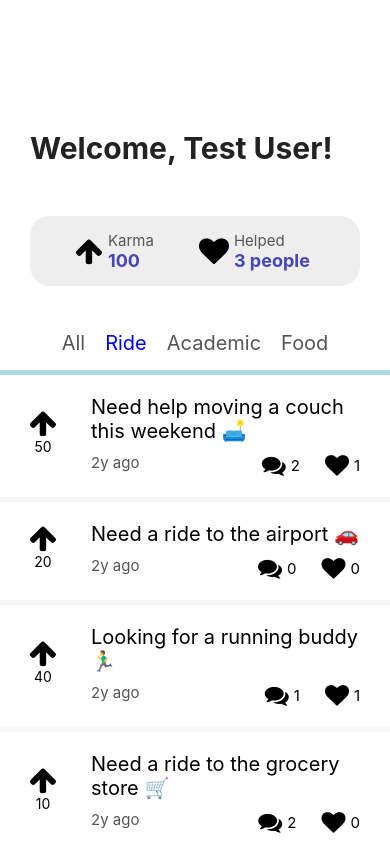
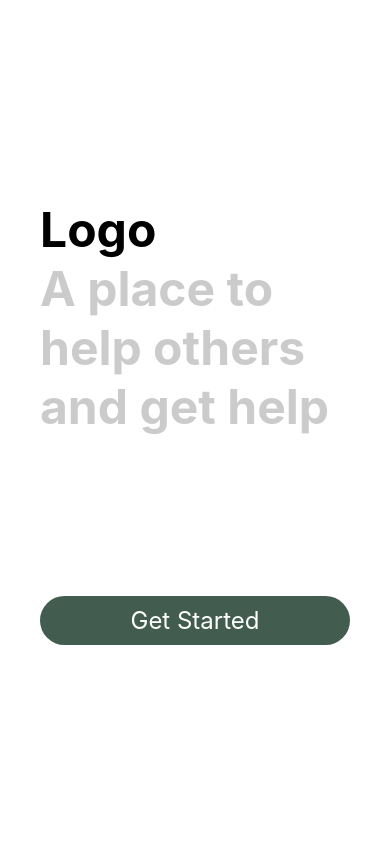
Before and after one commit to sf200212345/tufts-favors, a React Native app in the folder frontend/: screen /Home in a window 390 px wide. Built offline with nearby package versions, Linux system fonts and the light colour scheme.

Commit message:
Oops forgot to remove changes for testing

```diff
--- a/frontend/App.tsx
+++ b/frontend/App.tsx
@@ -27,23 +27,22 @@ export default function App() {
     }, []);
 
     return (
-        // <NavigationContainer>
-        //     {session && session.user ? (
-        //         <GlobalSession.Provider value={session}>
-        //             <Tabs.Navigator
-        //                 tabBar={(props) => <TabBar {...props} />}
-        //                 id="Tabs"
-        //                 screenOptions={{ headerShown: false }}
-        //                 initialRouteName="Home"
-        //             >
-        //                 <Tabs.Screen name="Home" component={HomeScreen} />
-        //                 <Tabs.Screen name="Profile" component={ProfileScreen} />
-        //             </Tabs.Navigator>
-        //         </GlobalSession.Provider>
-        //     ) : (
-        //         <LoginScreen />
-        //     )}
-        // </NavigationContainer>
-        <HomeScreen />
+        <NavigationContainer>
+            {session && session.user ? (
+                <GlobalSession.Provider value={session}>
+                    <Tabs.Navigator
+                        tabBar={(props) => <TabBar {...props} />}
+                        id="Tabs"
+                        screenOptions={{ headerShown: false }}
+                        initialRouteName="Home"
+                    >
+                        <Tabs.Screen name="Home" component={HomeScreen} />
+                        <Tabs.Screen name="Profile" component={ProfileScreen} />
+                    </Tabs.Navigator>
+                </GlobalSession.Provider>
+            ) : (
+                <LoginScreen />
+            )}
+        </NavigationContainer>
     );
 }
```
